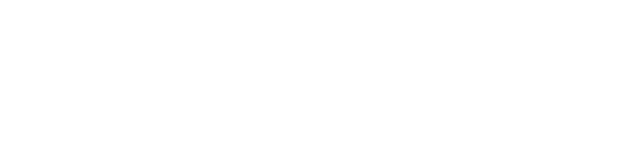
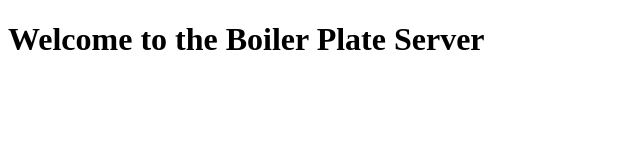
Before and after one commit to YuliyaTsoy/express-boiler-plate, a plain HTML site: page public/index.html in a window 1280 px wide. Shown: the whole page, without its empty margins (0-640 px from the left). Drawn offline with Linux system fonts and the light colour scheme.

```diff
--- a/public/index.html
+++ b/public/index.html
@@ -6,6 +6,6 @@
     <title>Boiler Plate Server</title>
 </head>
 <body>
-
+    <h1>Welcome to the Boiler Plate Server</h1>
 </body>
 </html>
--- a/server.js
+++ b/server.js
@@ -7,7 +7,8 @@
 // APP / PORT
 const app = express();
 const PORT = process.env.PORT || 3001;
-// MIDDILEWARE
+
+// MIDDILEWARES
 // stuff to get the req.body
 app.use(express.json());
 app.use(express.urlencoded({ extended:true }));
@@ -18,6 +19,7 @@
 // html routes - deliver pages
 // GET / - the home page
 app.get("/",(req,res)=> res.sendFile(path.join(__dirname, "public/index.html")))
+
 // api routes - deliver data
 app.get("/api/todos", (req, res)=>res.json ([
     {
```
